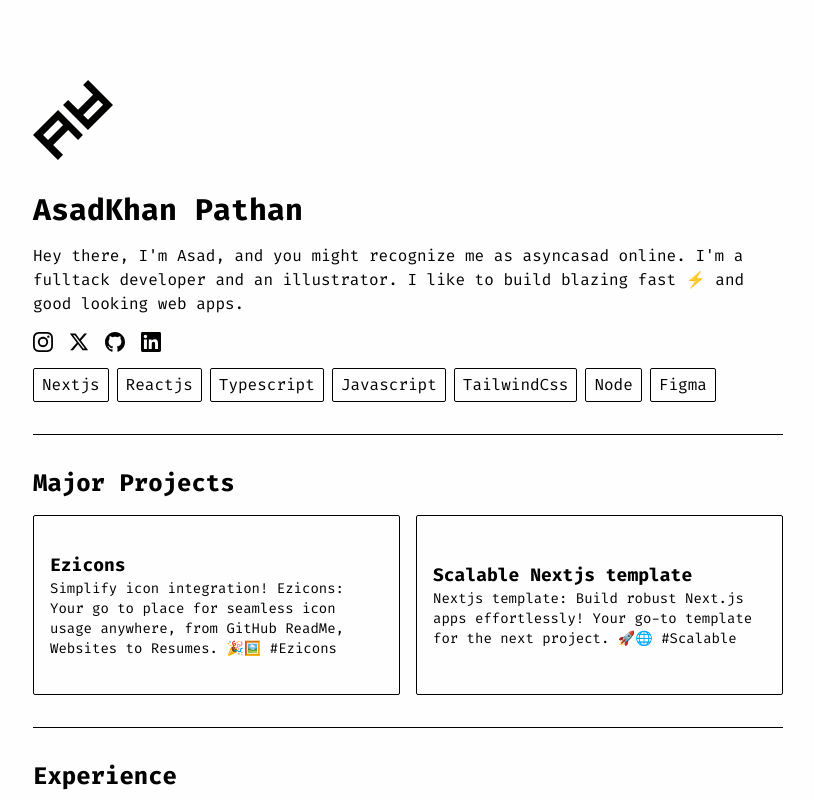
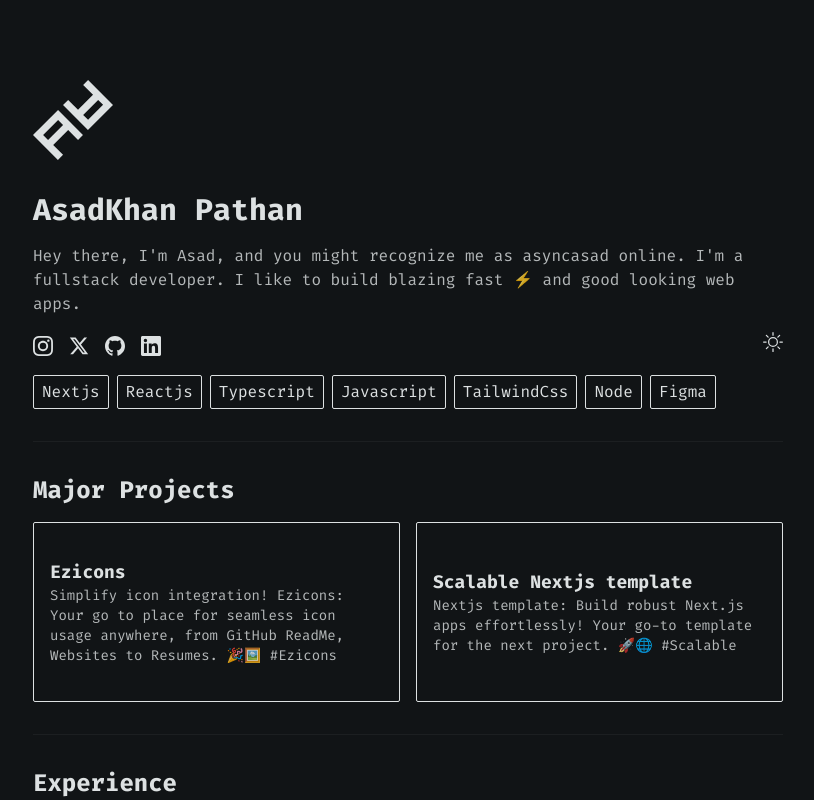
Before and after one commit to asyncasad/asyncasad.in, a Next.js app: page / in a window 1280 px wide. Shown: the top 800 px of the page, without its empty margins (232-1046 px from the left). Built offline with nearby package versions, Linux system fonts and the light colour scheme.

Commit message:
feat(theme): Update themes

```diff
--- a/src/app/layout.tsx
+++ b/src/app/layout.tsx
@@ -1,6 +1,8 @@
+"use client"
 import { cn } from '@/lib/utils';
 import { Analytics } from '@vercel/analytics/react';
 import { Metadata } from 'next';
+import { ThemeProvider } from 'next-themes';
 import { Fira_Code } from 'next/font/google';
 import '../styles/custom.css';
 import '../styles/globals.css';
@@ -19,12 +21,12 @@
   return (
     <html lang="en">
       <body className="transition duration-200">
-        {/* <ThemeProvider
+        <ThemeProvider
           attribute="class"
           enableSystem={false}
-          defaultTheme="light"
+          defaultTheme="dark"
           themes={['light', 'dark']}
-        > */}
+        >
           <div
             className={cn(
               'font-fira-code my-10 px-8  md:mx-auto md:my-20 md:w-[750px] md:px-0',
@@ -34,7 +36,7 @@
             {children}
             <Analytics />
           </div>
-        {/* </ThemeProvider> */}
+        </ThemeProvider>
       </body>
     </html>
   );
--- a/src/app/page.tsx
+++ b/src/app/page.tsx
@@ -38,7 +38,7 @@
             ))}
           </ul>
           <div>
-{/*             <ThemeToggler /> */}
+            <ThemeToggler />
           </div>
         </nav>
         {/* Skill tags */}
--- a/src/components/skill-tag.tsx
+++ b/src/components/skill-tag.tsx
@@ -6,7 +6,7 @@
 
 const SkillTag: FC<SkillTagProps> = ({ skill }) => {
   return (
-    <div className="hover:-translate-y-3 cursor-pointer transform rounded-sm border border-foreground  px-2 py-1  text-foreground duration-200 ease-in-out">
+    <div className="transform rounded-sm border border-foreground  px-2 py-1  text-foreground">
       <p className="">{skill}</p>
     </div>
   );
--- a/src/components/theme-togller.tsx
+++ b/src/components/theme-togller.tsx
@@ -1,18 +1,27 @@
 'use client';
 import { useTheme } from 'next-themes';
+import { useEffect, useState } from 'react';
 import { Moon, Sun } from '../../public/svgs/icons/iconcomponents';
 const ThemeToggler = () => {
+  const [mounted, setMounted] = useState(false);
+  const [isDark, setIsDark] = useState(false);
   const { theme, setTheme } = useTheme();
-  const handleChangeTheme = () => {
-    if (theme === 'dark') {
-      setTheme('light');
-    } else {
-      setTheme('dark');
-    }
+
+  useEffect(() => {
+    setMounted(true);
+    setIsDark(theme === "dark");
+  }, [theme]);
+  if (!mounted) {
+    return null;
+  }
+  const toggleDarkMode = () => {
+    setIsDark(!isDark);
+    setTheme(theme === "light" ? "dark" : "light");
   };
+
   return (
-    <button onClick={handleChangeTheme}>
-      {theme !== 'dark' ? <Moon /> : <Sun />}
+    <button onClick={toggleDarkMode}>
+      {isDark ? <Sun /> : <Moon />}
     </button>
   );
 };
--- a/src/config/home-page.ts
+++ b/src/config/home-page.ts
@@ -10,7 +10,7 @@
 
 export const home_page_config: HomePageConfig = {
   avatar: '/imgs/asyncasadgrayscale.png',
-  bio: "Hey there, I'm Asad, and you might recognize me as asyncasad online. I'm a fulltack developer and an illustrator. I like to build blazing fast ⚡ and good looking web apps.",
+  bio: "Hey there, I'm Asad, and you might recognize me as asyncasad online. I'm a fullstack developer. I like to build blazing fast ⚡ and good looking web apps.",
   name: 'AsadKhan Pathan',
   skills: [
     'Nextjs',
--- a/src/styles/globals.css
+++ b/src/styles/globals.css
@@ -8,41 +8,28 @@
 }
 
 .dark {
-  --foreground: #ebf4f1;
-  --background: #0e0d0d;
-}
-
-.rock {
-  --foreground: #16bae8;
-  --background: #030203;
-}
-.disco {
-  --foreground: #c3a0e2;
-  --background: #1d1d1c;
-}
-.monochrome {
-  --foreground: #dba093;
-  --background: #1d1d1c;
+  --foreground: #dde1e2;
+  --background: #111416;
 }
 
 /* Selection of the text code */
 ::-moz-selection {
   /* Code for Firefox */
-  color: #ebf4f1;
-  background: #0e0d0d;
+  color: #dde1e2;
+  background: #111416;
 }
 .dark ::-moz-selection {
   /* Code for Firefox */
-  color: #0e0d0d;
-  background: #ebf4f1;
+  color: #111416;
+  background: #dde1e2;
 }
 ::selection {
-  color: #ebf4f1;
-  background: #0e0d0d;
+  color: #dde1e2;
+  background: #111416;
 }
 .dark ::selection {
-  color: #0e0d0d;
-  background: #ebf4f1;
+  color: #111416;
+  background: #dde1e2;
 }
 
 @layer base {
```
Lines whose indentation alone changed are shown as unchanged.
